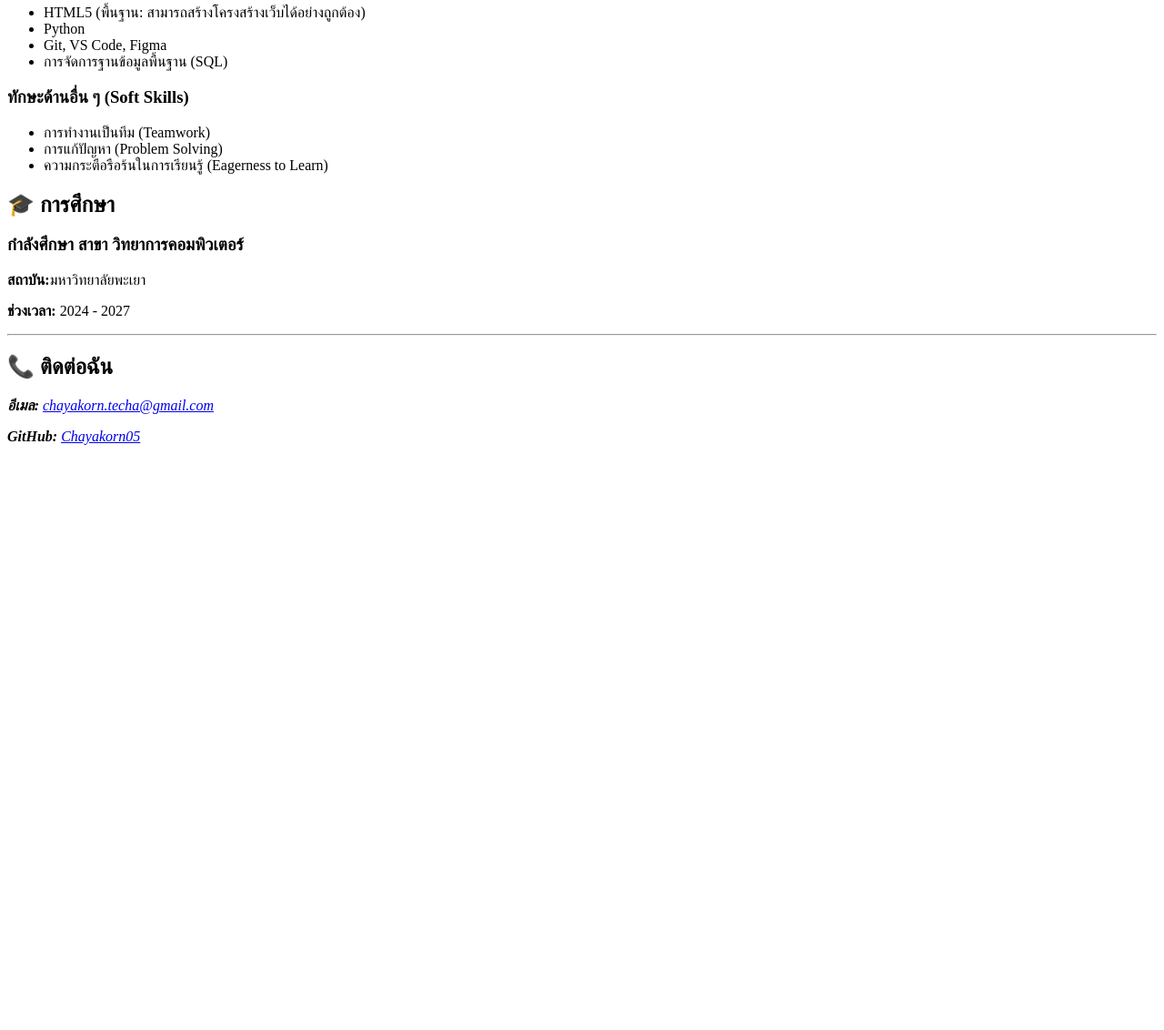
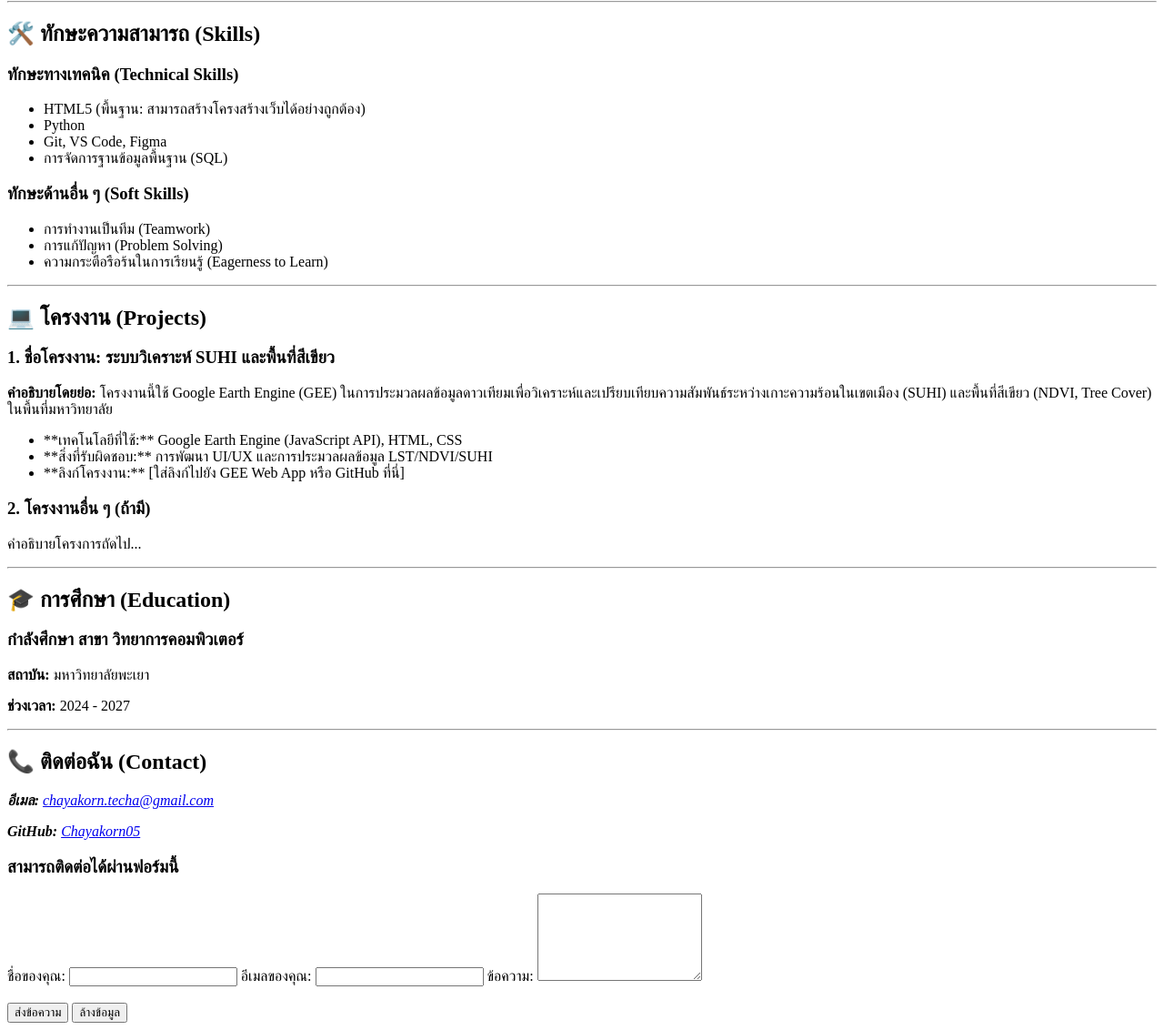
Before and after one commit to Chayakorn05/Portfolio, a plain HTML site: page index.html in a window 1280 px wide. Shown: the part 518-1650 px from the top of the page at 91% size. Before the commit the page ends 1023 px from the top, so only its background shows below. Drawn offline with Linux system fonts and the light colour scheme.

Commit message:
Update index.html

```diff
--- a/index.html
+++ b/index.html
@@ -6,27 +6,31 @@
 <title>Portfolio - Chayakorn Techaphatthanawong</title>
 </head>
 <body>
-
+<nav>
+<ul>
+<li><a href="#about">About Me</a></li>
+<li><a href="#skills">Skills</a></li>
+<li><a href="#projects">Projects</a></li>
+<li><a href="#education">Education</a></li>
+<li><a href="#contact-section">Contact</a></li>
+</ul>
+</nav>
+<div>
 <header>
 <h1>ชยากร เตชะพัฒนาวงศ์</h1>
-        <p>นักศึกษา คณะเทคโนโลยีสารสนเทศและการสื่อสาร/สาขาวิทยาการคอมพิวเตอร์ มหาวิทยาลัยพะเยา | </p>
+<p>นักศึกษา คณะเทคโนโลยีสารสนเทศและการสื่อสาร/สาขาวิทยาการคอมพิวเตอร์ มหาวิทยาลัยพะเยา</p>
 <img src="profile.jpg" alt="รูปโปรไฟล์" width="150" height="150">
 </header>
-
 <hr>
-
 <main>
 <section id="about">
-            <h2>ข้อมูลส่วนตัวโดยย่อ</h2>
+<h2>เกี่ยวกับฉัน (About Me)</h2>
 <p>ฉันมีความสนใจในด้าน การพัฒนาเว็บไซต์ การออกแบบ UX/UI และกระตือรือร้นที่จะเรียนรู้เทคโนโลยีใหม่ๆ เพื่อแก้ปัญหาในโลกดิจิทัล</p>
 <p>ฉันมีทักษะการสื่อสารที่ดีและสามารถทำงานร่วมกับผู้อื่นได้ดี</p>
 </section>
-
 <hr>
-
 <section id="skills">
-            <h2>🛠️ ทักษะความสามารถ</h2>
-
+<h2>🛠️ ทักษะความสามารถ (Skills)</h2>
 <h3>ทักษะทางเทคนิค (Technical Skills)</h3>
 <ul>
 <li>HTML5 (พื้นฐาน: สามารถสร้างโครงสร้างเว็บได้อย่างถูกต้อง)</li>
@@ -34,7 +38,6 @@
 <li>Git, VS Code, Figma</li>
 <li>การจัดการฐานข้อมูลพื้นฐาน (SQL)</li>
 </ul>
-
 <h3>ทักษะด้านอื่น ๆ (Soft Skills)</h3>
 <ul>
 <li>การทำงานเป็นทีม (Teamwork)</li>
@@ -42,32 +45,57 @@
 <li>ความกระตือรือร้นในการเรียนรู้ (Eagerness to Learn)</li>
 </ul>
 </section>
-
-
-
+<hr>
+<section id="projects">
+<h2>💻 โครงงาน (Projects)</h2>
+<article>
+<h3>1. ชื่อโครงงาน: ระบบวิเคราะห์ SUHI และพื้นที่สีเขียว</h3>
+<p><strong>คำอธิบายโดยย่อ:</strong> โครงงานนี้ใช้ Google Earth Engine (GEE) ในการประมวลผลข้อมูลดาวเทียมเพื่อวิเคราะห์และเปรียบเทียบความสัมพันธ์ระหว่างเกาะความร้อนในเขตเมือง (SUHI) และพื้นที่สีเขียว (NDVI, Tree Cover) ในพื้นที่มหาวิทยาลัย</p>
+<ul>
+<li>**เทคโนโลยีที่ใช้:** Google Earth Engine (JavaScript API), HTML, CSS</li>
+<li>**สิ่งที่รับผิดชอบ:** การพัฒนา UI/UX และการประมวลผลข้อมูล LST/NDVI/SUHI</li>
+<li>**ลิงก์โครงงาน:** [ใส่ลิงก์ไปยัง GEE Web App หรือ GitHub ที่นี่]</li>
+</ul>
+</article>
+<article>
+<h3>2. โครงงานอื่น ๆ (ถ้ามี)</h3>
+<p>คำอธิบายโครงการถัดไป...</p>
+</article>
+</section>
+<hr>
 <section id="education">
-            <h2>🎓 การศึกษา</h2>
+<h2>🎓 การศึกษา (Education)</h2>
 <article>
 <h3>กำลังศึกษา สาขา วิทยาการคอมพิวเตอร์</h3>
-                <p><strong>สถาบัน:</strong>มหาวิทยาลัยพะเยา</p>
+<p><strong>สถาบัน:</strong> มหาวิทยาลัยพะเยา</p>
 <p><strong>ช่วงเวลา:</strong> 2024 - 2027</p>
 </article>
 </section>
 </main>
-
 <footer>
 <hr>
-        <section id="contact">
-            <h2>📞 ติดต่อฉัน</h2>
+<section id="contact-section">
+<h2>📞 ติดต่อฉัน (Contact)</h2>
 <address>
-                <p><strong>อีเมล:</strong> <a href="chayakorn.techa@gmail.com">chayakorn.techa@gmail.com</a></p>
+<p><strong>อีเมล:</strong> <a href="mailto:chayakorn.techa@gmail.com">chayakorn.techa@gmail.com</a></p>
 <p><strong>GitHub:</strong> <a href="https://github.com/Chayakorn05" target="_blank">Chayakorn05</a></p>
-
 </address>
+<div class="contact-form">
+<h3>สามารถติดต่อได้ผ่านฟอร์มนี้</h3>
+<form action="#" method="POST">
+<label for="name">ชื่อของคุณ:</label>
+<input type="text" id="name" name="name" required>
+<label for="email">อีเมลของคุณ:</label>
+<input type="email" id="email" name="email" required>
+<label for="message">ข้อความ:</label>
+<textarea id="message" name="message" rows="6" required></textarea>
+<br><br>
+<button type="submit">ส่งข้อความ</button>
+<button type="reset">ล้างข้อมูล</button>
+</form>
+</div>
 </section>
-
-
 </footer>
-
+</div>
 </body>
 </html>
```
Lines whose indentation alone changed are shown as unchanged.
